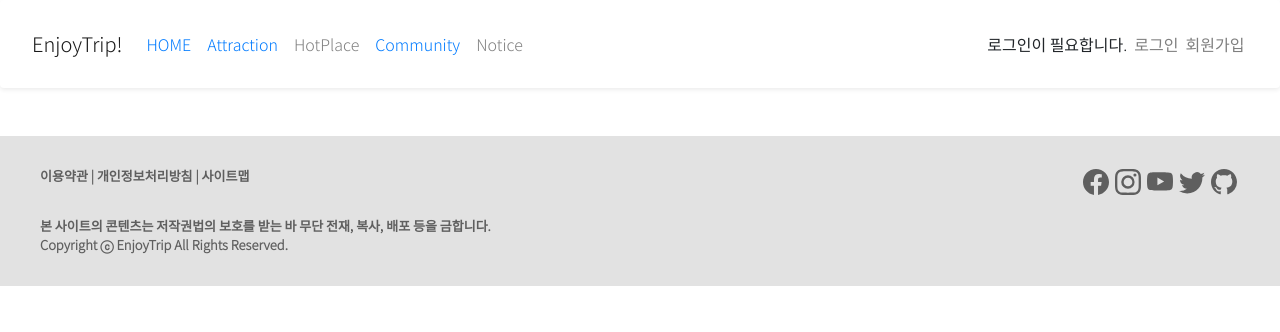
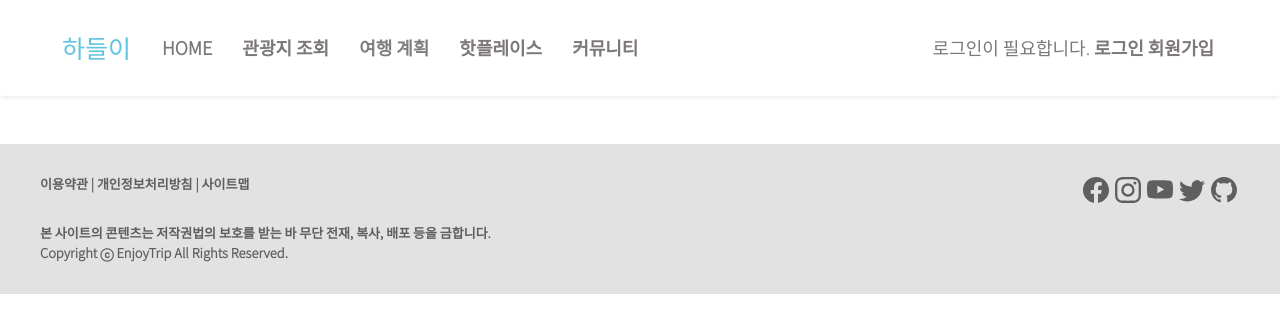
Before and after one commit to harinplz/Hadeul-i, a Vue app in the folder FE/enjoy-trip-front/: page / in a window 1280 px wide. Shown: the top 332 px of the page. Built offline with nearby package versions, Linux system fonts and the light colour scheme; a small style sheet from the web is missing.

Commit message:
feat: HeaderNavBar.vue 초기 구현 완료 #24

```diff
--- a/FE/enjoy-trip-front/src/components/commons/HeaderNavBar.vue
+++ b/FE/enjoy-trip-front/src/components/commons/HeaderNavBar.vue
@@ -3,52 +3,50 @@
     <!-- nav 끝 -->
 
     <b-navbar toggleable="lg" type="light">
-      <b-navbar-brand href="#">EnjoyTrip!</b-navbar-brand>
+      <b-navbar-brand>
+        <router-link class="logo" :to="{ name: 'home' }"> 하들이</router-link></b-navbar-brand
+      >
 
       <b-navbar-toggle target="nav-collapse"></b-navbar-toggle>
 
       <b-collapse id="nav-collapse" is-nav>
         <b-navbar-nav>
-          <b-nav-item href="#">
-            <router-link :to="{ name: 'home' }">HOME</router-link>
+          <b-nav-item>
+            <router-link class="nav_item" :to="{ name: 'home' }">HOME</router-link>
           </b-nav-item>
-          <b-nav-item href="#">
-            <router-link :to="{ name: 'attractions' }">Attraction</router-link>
+          <b-nav-item>
+            <router-link class="nav_item" :to="{ name: 'attractions' }">관광지 조회</router-link>
           </b-nav-item>
-          <b-nav-item href="#">HotPlace</b-nav-item>
-          <b-nav-item href="#">
-            <router-link :to="{ name: 'communities' }"
-              >Community</router-link
+          <b-nav-item class="nav_item">여행 계획</b-nav-item>
+          <b-nav-item>
+            <router-link class="nav_item" :to="{ name: 'Hotplace' }"
+              >핫플레이스</router-link
             ></b-nav-item
           >
-          <b-nav-item href="#">Notice</b-nav-item>
+          <b-nav-item>
+            <router-link class="nav_item" :to="{ name: 'communities' }"
+              >커뮤니티</router-link
+            ></b-nav-item
+          >
         </b-navbar-nav>
 
         <!-- Right aligned nav items -->
-        <b-navbar-nav class="ml-auto">
+        <b-navbar-nav class="user ml-auto">
           <!-- 로그인 안했을 때 -->
           <div v-if="userInfo == null">
-            <div style="display: inline">로그인이 필요합니다.&nbsp;</div>
-            <div class="login-no-link" @click="showLoginModal">
-              로그인&nbsp;
-            </div>
-            <div class="login-no-link" @click="showSignupModal">
-              회원가입&nbsp;
-            </div>
+            <div style="display: inline" id="login-no">로그인이 필요합니다.&nbsp;</div>
+            <div class="login-no-link" @click="showLoginModal">로그인&nbsp;</div>
+            <div class="login-no-link" @click="showSignupModal">회원가입&nbsp;</div>
           </div>
           <!-- 관리자 로그인 했을 때 -->
           <div v-else-if="userInfo.id == 'admin'">
             <div style="display: inline">관리자&nbsp;</div>
             <div class="login-no-link" @click="logout">로그아웃&nbsp;</div>
-            <router-link :to="{ name: 'admin' }" class="login-no-link"
-                >회원관리</router-link
-              >
+            <router-link :to="{ name: 'admin' }" class="login-no-link">회원관리</router-link>
           </div>
           <!-- 일반 회원 로그인 -->
           <div v-else>
-            <div style="display: inline">
-              {{ userInfo.name }}님 안녕하세요!&nbsp;
-            </div>
+            <div style="display: inline">{{ userInfo.name }}님 안녕하세요!&nbsp;</div>
             <div class="login-no-link" @click="logout">로그아웃&nbsp;</div>
             <div class="login-no-link">마이페이지&nbsp;</div>
           </div>
@@ -61,21 +59,18 @@
             header-bg-variant="dark"
             header-text-variant="light"
             centered
-            hide-footer>
+            hide-footer
+          >
             <b-alert show variant="danger" v-if="isLoginError">
               아이디 또는 비밀번호를 확인하세요.
             </b-alert>
             <div>
               <b-input-group style="width: 240px" prepend="아이디">
-                <b-form-input placeholder="아이디 입력 ..." v-model="user.id">
-                </b-form-input>
+                <b-form-input placeholder="아이디 입력 ..." v-model="user.id"> </b-form-input>
               </b-input-group>
               <br />
               <b-input-group style="width: 240px" prepend="비밀번호">
-                <b-form-input
-                  placeholder="비밀번호 입력 ..."
-                  v-model="user.pw"
-                  :type="`password`">
+                <b-form-input placeholder="비밀번호 입력 ..." v-model="user.pw" :type="`password`">
                 </b-form-input>
               </b-input-group>
             </div>
@@ -94,29 +89,24 @@
             header-bg-variant="dark"
             header-text-variant="light"
             centered
-            hide-footer>
+            hide-footer
+          >
             <!-- 회원 등록 모달창 Body 작성 -->
             <div class="text-center" style="margin-bottom: 10px">
               <b-input-group style="width: 400px" prepend="아이디">
-                <b-form-input placeholder="아이디 입력 ..." v-model="user.id">
-                </b-form-input>
+                <b-form-input placeholder="아이디 입력 ..." v-model="user.id"> </b-form-input>
               </b-input-group>
               <br />
               <b-input-group style="width: 400px" prepend="이름">
-                <b-form-input placeholder="이름 입력 ..." v-model="user.name">
-                </b-form-input>
+                <b-form-input placeholder="이름 입력 ..." v-model="user.name"> </b-form-input>
               </b-input-group>
               <br />
               <b-input-group style="width: 400px" prepend="이메일">
-                <b-form-input placeholder="이메일 입력 ..." v-model="user.email">
-                </b-form-input>
+                <b-form-input placeholder="이메일 입력 ..." v-model="user.email"> </b-form-input>
               </b-input-group>
               <br />
               <b-input-group style="width: 400px" prepend="비밀번호">
-                <b-form-input
-                  placeholder="비밀번호 입력 ..."
-                  v-model="user.pw"
-                  :type="`password`">
+                <b-form-input placeholder="비밀번호 입력 ..." v-model="user.pw" :type="`password`">
                 </b-form-input>
               </b-input-group>
             </div>
@@ -124,9 +114,7 @@
             <!-- 회원 등록 모달 창 Footer 작성 -->
             <div class="text-center">
               <b-button-group>
-                <b-button variant="secondary" @click="signup"
-                  >회원 등록</b-button
-                >
+                <b-button variant="secondary" @click="signup">회원 등록</b-button>
               </b-button-group>
             </div>
           </b-modal>
@@ -200,7 +188,6 @@ export default {
           }
         },
       });
-
     },
     signup() {
       const payload = {
@@ -242,20 +229,44 @@ export default {
 <style scoped>
 #login-no {
   /* display: none; */
-  color: #7f7f7f;
+  color: #7c7877;
 }
+
+.nav_item {
+  text-decoration: none;
+  color: #7c7877;
+  font-size: 18px;
+  font-weight: bold;
+  padding: 0px 7px;
+}
+
 .login-no-link {
   text-decoration: none;
-  color: #7f7f7f;
+  color: #7c7877;
+  font-weight: bold;
   display: inline;
   cursor: pointer;
 }
 #login-admin {
   display: none;
-  color: #7f7f7f;
+  color: #7c7877;
+  font-weight: bold;
 }
 #login-user {
   display: none;
-  color: #7f7f7f;
+  color: #7c7877;
+  font-weight: bold;
+}
+
+.logo {
+  font-size: 25px;
+  text-decoration: none;
+  color: #61c4df;
+  padding-left: 30px;
+}
+
+.user {
+  padding-right: 30px;
+  font-size: 18px;
 }
 </style>
```
